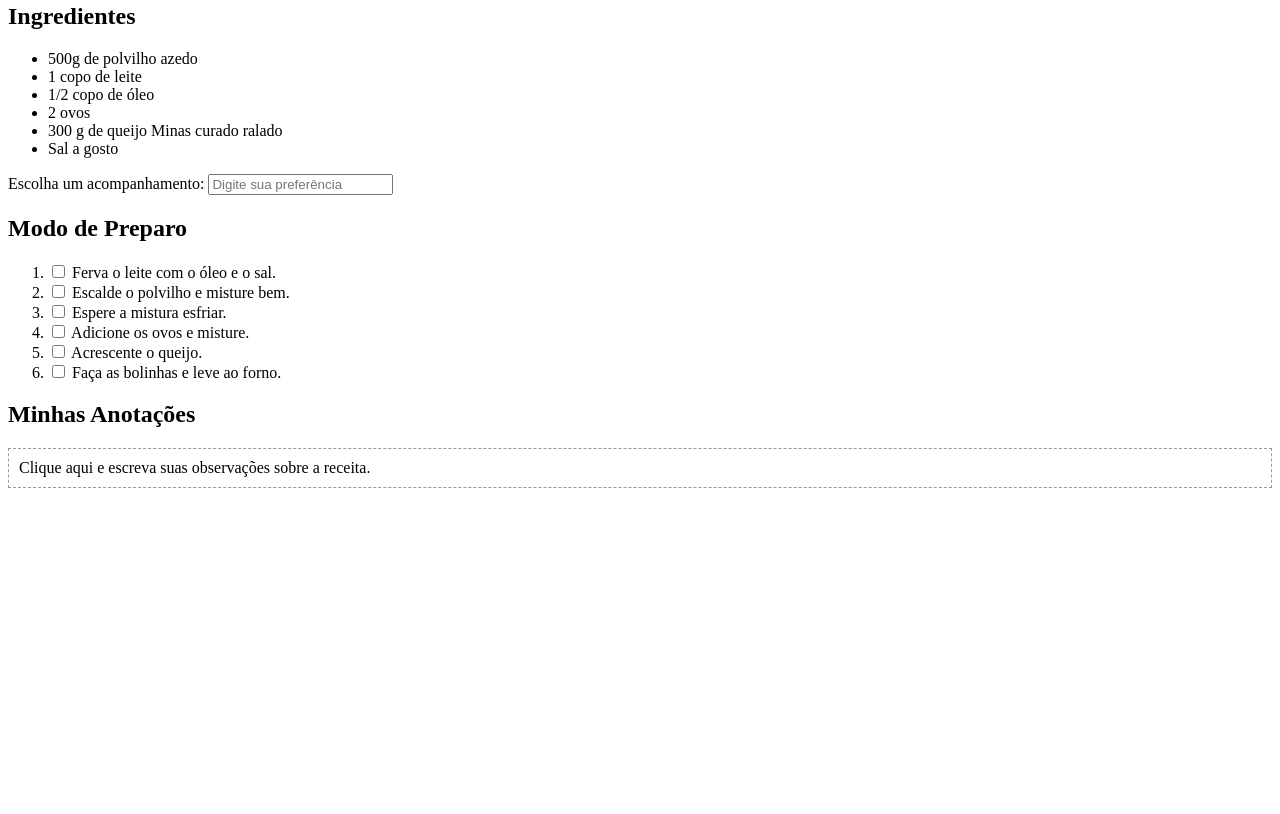
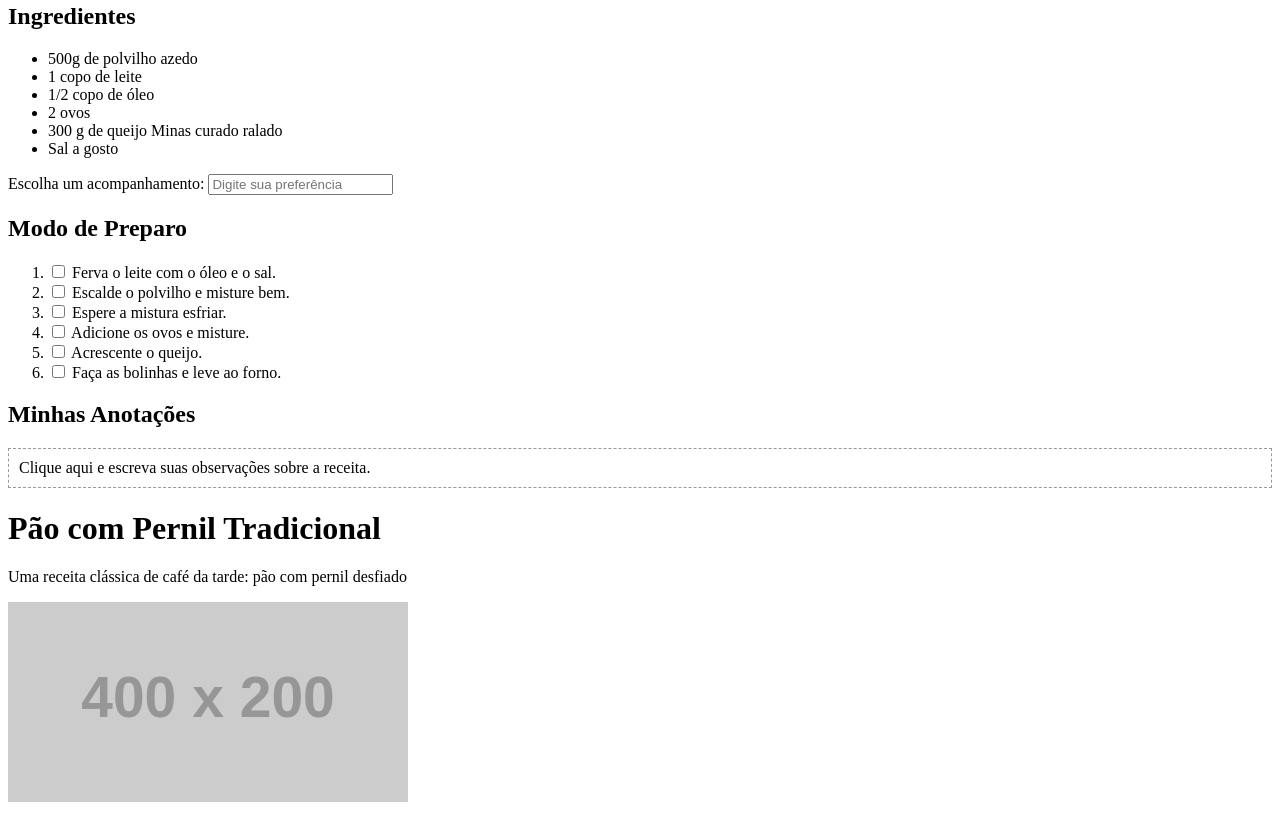
Before and after one commit to wilkematheus/receita-interativa, a plain HTML site: page index.html in a window 1280 px wide. Shown: the part 356-1170 px from the top of the page. Before the commit the page ends 852 px from the top, so only its background shows below. Drawn offline with Linux system fonts and the light colour scheme; placeholder pictures from the web are drawn by us.

Commit message:
feat: adiciona o pão com pernil no catalogo

```diff
--- a/index.html
+++ b/index.html
@@ -108,5 +108,19 @@
 			Clique aqui e escreva suas observações sobre a receita.
 		</div>
 	</section>
+
+	<header>
+		<h1>Pão com Pernil Tradicional</h1>
+
+		<p>
+			Uma receita clássica de café da tarde:
+			pão com pernil desfiado
+		</p>
+
+		<img
+			src="https://via.placeholder.com/400x200?text=Pao+com+Pernil"
+			alt="Pão com Pernil"
+		>
+	</header>
 </body>
 </html>
```
